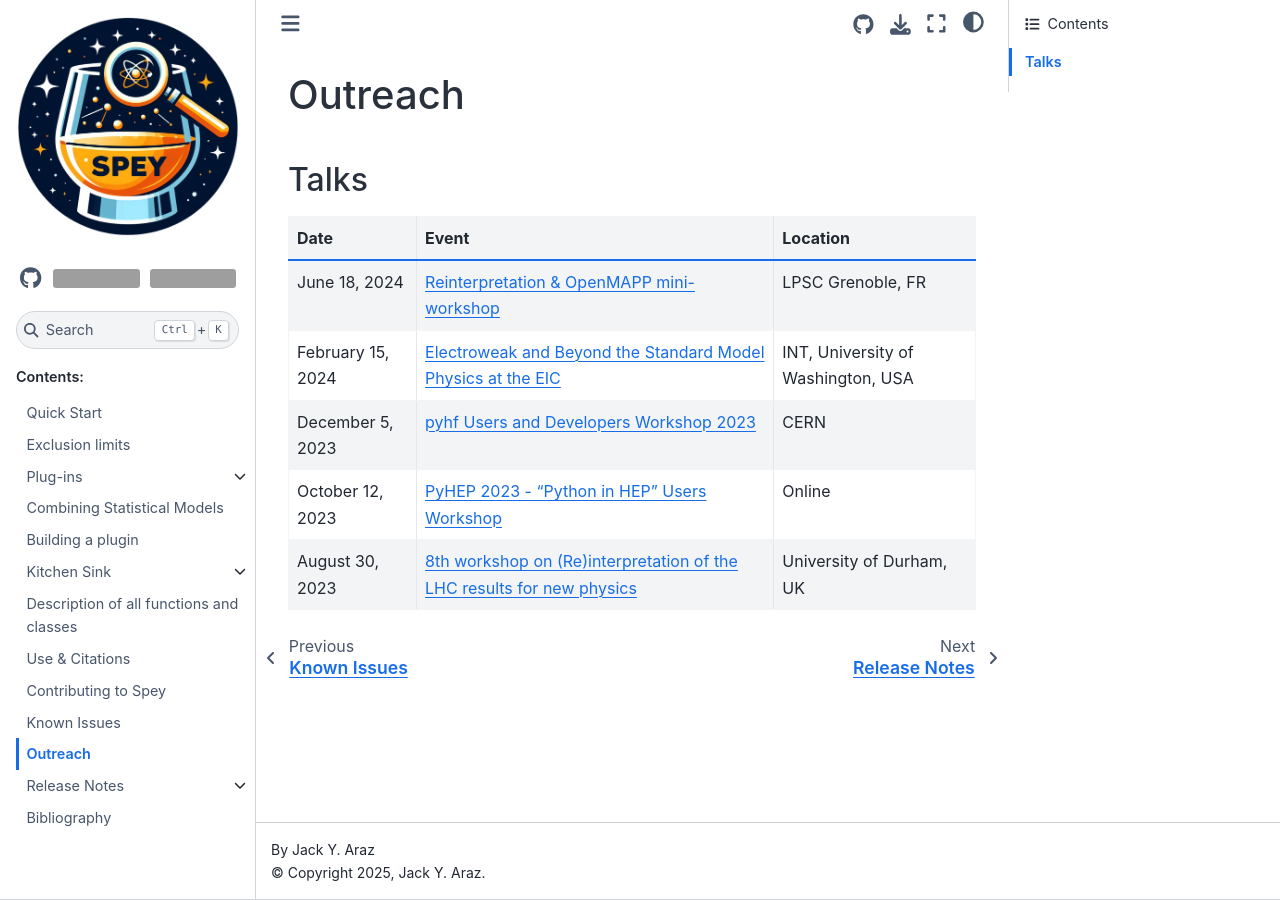
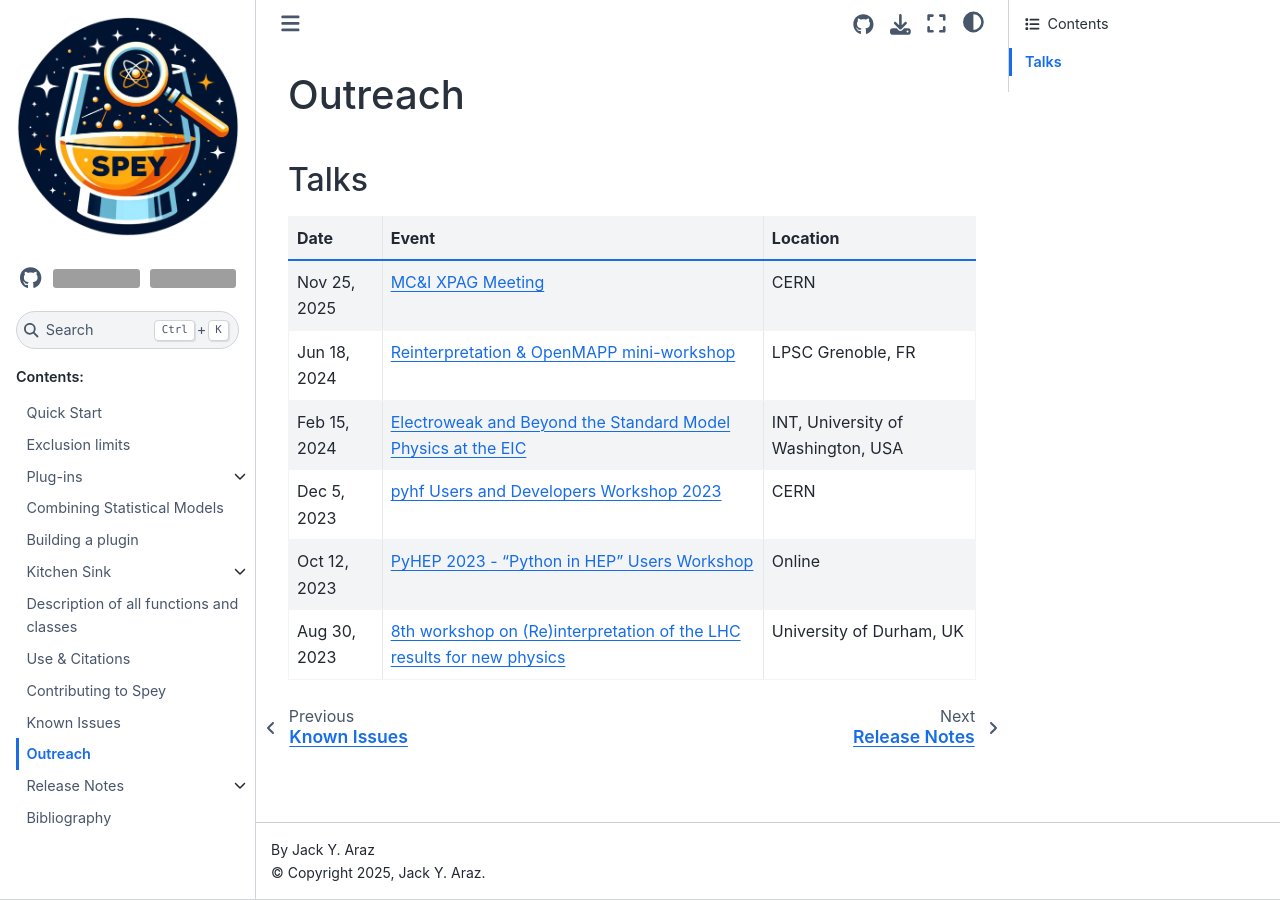
Before and after one commit to SpeysideHEP/spey, a Sphinx documentation site: the page built from docs/outreach.rst, in a window 1280 px wide. Built offline with Sphinx 7.4.7 and the Sphinx Book theme 1.1.4, drawn with Linux system fonts in a browser that asks for light colours; grey boxes are pictures that could not be loaded.

Commit message:
update outreach

```diff
--- a/docs/outreach.rst
+++ b/docs/outreach.rst
@@ -10,18 +10,21 @@
    * - Date
      - Event
      - Location
-   * - June 18, 2024
+   * - Nov 25, 2025
+     - `MC&I XPAG Meeting <https://indico.cern.ch/event/1614906/>`_
+     - CERN
+   * - Jun 18, 2024
      - `Reinterpretation & OpenMAPP mini-workshop <https://indico.cern.ch/event/1420197/contributions/5988218/>`_
      - LPSC Grenoble, FR
-   * - February 15, 2024
+   * - Feb 15, 2024
      - `Electroweak and Beyond the Standard Model Physics at the EIC <https://www.int.washington.edu/program/schedule/24-87W>`_
      - INT, University of Washington, USA
-   * - December 5, 2023
+   * - Dec 5, 2023
      - `pyhf Users and Developers Workshop 2023 <https://indico.cern.ch/event/1294577/contributions/5685097/>`_
      - CERN
-   * - October 12, 2023
+   * - Oct 12, 2023
      - `PyHEP 2023 - "Python in HEP" Users Workshop <https://indico.cern.ch/event/1252095/contributions/5592415/>`_
      - Online
-   * - August 30, 2023
+   * - Aug 30, 2023
      - `8th workshop on (Re)interpretation of the LHC results for new physics <https://conference.ippp.dur.ac.uk/event/1178/contributions/6436/>`_
      - University of Durham, UK
```
